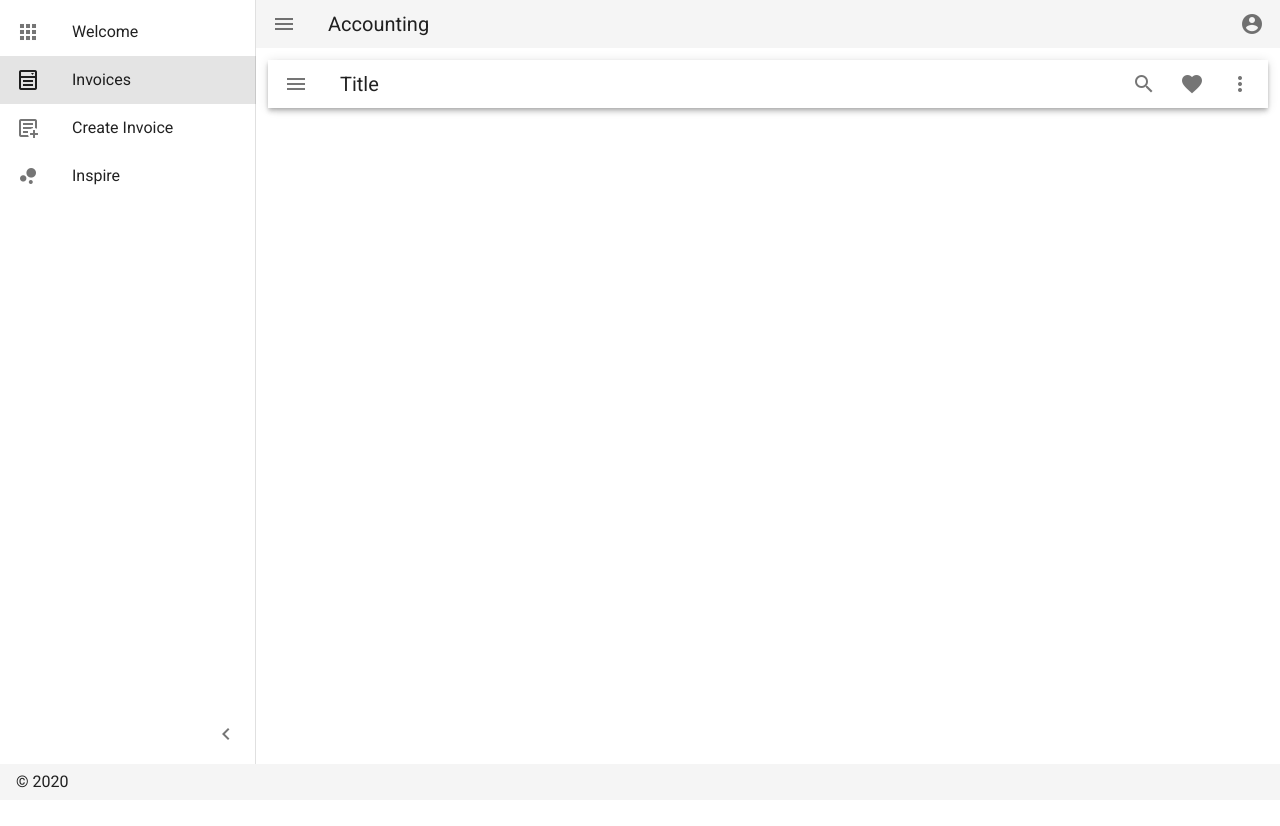
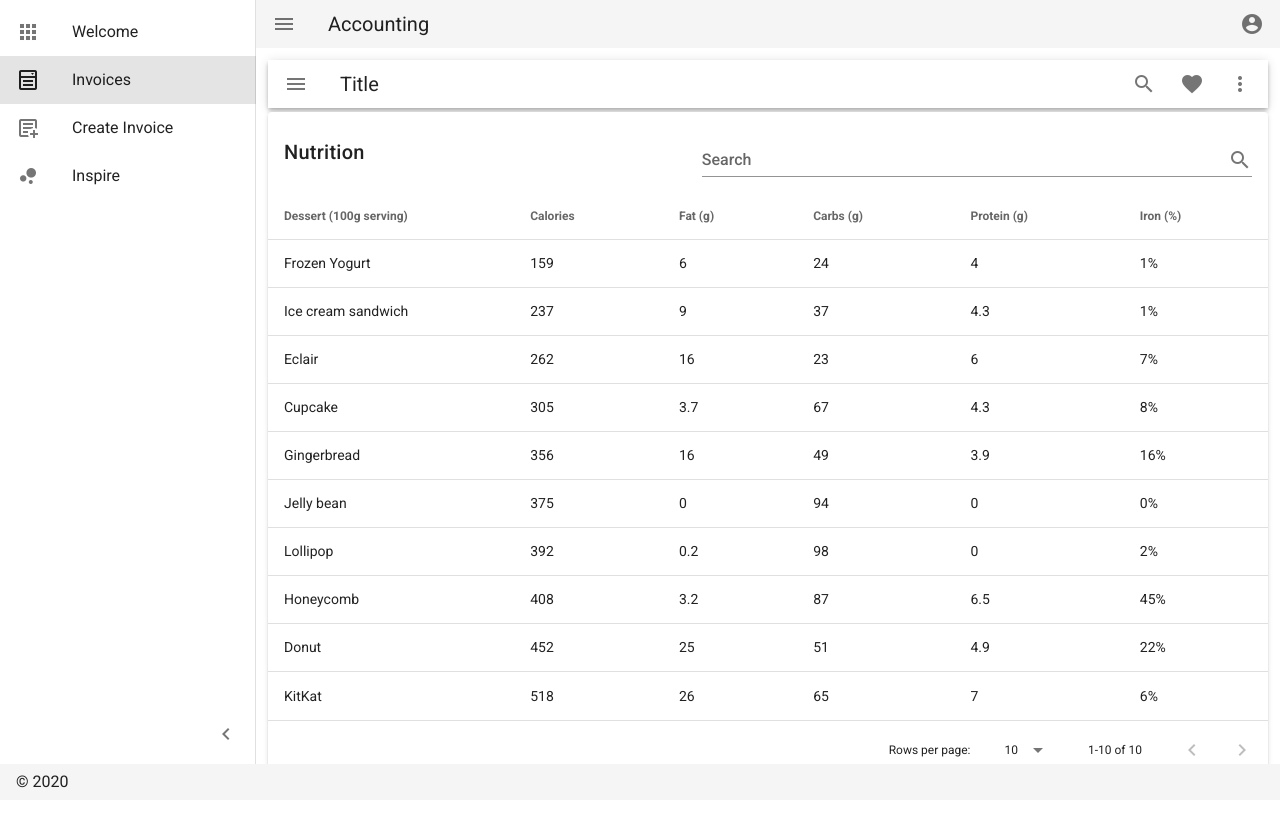
Before and after one commit to josephlegere/bizzyness-accounting, a Nuxt app: page /invoices in a window 1280 px wide. Before the commit the page ends 800 px from the top, so only its background shows below. Built offline with nearby package versions, Linux system fonts and the light colour scheme.

Commit message:
finishing on the design of createInvoice page; also added some sample code in Invoice list

```diff
--- a/pages/invoices/create.vue
+++ b/pages/invoices/create.vue
@@ -1,29 +1,39 @@
 <template>
     <v-layout>
         <v-flex class="text-center">
-            <v-toolbar dense>
-                <v-btn icon @click="add">
-                    <v-icon>mdi-plus</v-icon>
-                </v-btn>
 
-                <v-toolbar-title>Create An Invoice</v-toolbar-title>
+            <p class="text-right">{{ new Date().getMonth() }} {{ new Date().getDate() }}, {{ new Date().getFullYear() }}</p>
+            <h3>Invoice</h3>
+            <h2>12345</h2>
 
-                <v-spacer></v-spacer>
+            <v-container>
+                <v-textarea
+                    placeholder="Clients"
+                    autoGrow
+                    dense
+                    hide-details
+                    rows="1"
+                ></v-textarea>
+            </v-container>
 
-                <v-btn icon>
-                    <v-icon>mdi-magnify</v-icon>
-                </v-btn>
+            <v-container>
+                <v-toolbar
+                    class="mb-1"
+                    height="30"
+                    elevation="2"
+                    collapse
+                >
+                    <v-btn icon @click="add">
+                        <v-icon>mdi-plus</v-icon>
+                    </v-btn>
 
-                <v-btn icon>
-                    <v-icon>mdi-heart</v-icon>
-                </v-btn>
+                    <v-spacer></v-spacer>
 
-                <v-btn icon>
-                    <v-icon>mdi-dots-vertical</v-icon>
-                </v-btn>
-            </v-toolbar>
+                    <v-btn icon>
+                        <v-icon>mdi-dots-vertical</v-icon>
+                    </v-btn>
+                </v-toolbar>
 
-            <v-container fluid>
                 <draggable-nested class="drag-list mt-md-3" :items="list" />
             </v-container>
 
--- a/pages/invoices/index.vue
+++ b/pages/invoices/index.vue
@@ -1,5 +1,9 @@
 <template>
-    <v-toolbar dense>
+    <v-layout>
+        <v-flex class="text-center">
+            <v-toolbar
+                class="mb-1"
+                dense>
                 <v-app-bar-nav-icon></v-app-bar-nav-icon>
 
                 <v-toolbar-title>Title</v-toolbar-title>
@@ -18,11 +22,131 @@
                     <v-icon>mdi-dots-vertical</v-icon>
                 </v-btn>
             </v-toolbar>
+
+            <v-card>
+                <v-card-title>
+                    Nutrition
+                    <v-spacer></v-spacer>
+                    <v-text-field
+                        v-model="search"
+                        append-icon="mdi-magnify"
+                        label="Search"
+                        single-line
+                        hide-details
+                    ></v-text-field>
+                </v-card-title>
+                <v-data-table
+                    :headers="headers"
+                    :items="desserts"
+                    :search="search"
+                ></v-data-table>
+            </v-card>
+        </v-flex>
+    </v-layout>
 </template>
 
 <script>
     export default {
-
+        data () {
+            return {
+                search: '',
+                headers: [
+                    {
+                        text: 'Dessert (100g serving)',
+                        align: 'start',
+                        sortable: false,
+                        value: 'name',
+                    },
+                    { text: 'Calories', value: 'calories' },
+                    { text: 'Fat (g)', value: 'fat' },
+                    { text: 'Carbs (g)', value: 'carbs' },
+                    { text: 'Protein (g)', value: 'protein' },
+                    { text: 'Iron (%)', value: 'iron' },
+                ],
+                desserts: [
+                    {
+                        name: 'Frozen Yogurt',
+                        calories: 159,
+                        fat: 6.0,
+                        carbs: 24,
+                        protein: 4.0,
+                        iron: '1%',
+                    },
+                    {
+                        name: 'Ice cream sandwich',
+                        calories: 237,
+                        fat: 9.0,
+                        carbs: 37,
+                        protein: 4.3,
+                        iron: '1%',
+                    },
+                    {
+                        name: 'Eclair',
+                        calories: 262,
+                        fat: 16.0,
+                        carbs: 23,
+                        protein: 6.0,
+                        iron: '7%',
+                    },
+                    {
+                        name: 'Cupcake',
+                        calories: 305,
+                        fat: 3.7,
+                        carbs: 67,
+                        protein: 4.3,
+                        iron: '8%',
+                    },
+                    {
+                        name: 'Gingerbread',
+                        calories: 356,
+                        fat: 16.0,
+                        carbs: 49,
+                        protein: 3.9,
+                        iron: '16%',
+                    },
+                    {
+                        name: 'Jelly bean',
+                        calories: 375,
+                        fat: 0.0,
+                        carbs: 94,
+                        protein: 0.0,
+                        iron: '0%',
+                    },
+                    {
+                        name: 'Lollipop',
+                        calories: 392,
+                        fat: 0.2,
+                        carbs: 98,
+                        protein: 0,
+                        iron: '2%',
+                    },
+                    {
+                        name: 'Honeycomb',
+                        calories: 408,
+                        fat: 3.2,
+                        carbs: 87,
+                        protein: 6.5,
+                        iron: '45%',
+                    },
+                    {
+                        name: 'Donut',
+                        calories: 452,
+                        fat: 25.0,
+                        carbs: 51,
+                        protein: 4.9,
+                        iron: '22%',
+                    },
+                    {
+                        name: 'KitKat',
+                        calories: 518,
+                        fat: 26.0,
+                        carbs: 65,
+                        protein: 7,
+                        iron: '6%',
+                    },
+                ],
+            }
+        },
     }
 </script>
 
```
Lines whose indentation alone changed are shown as unchanged.
